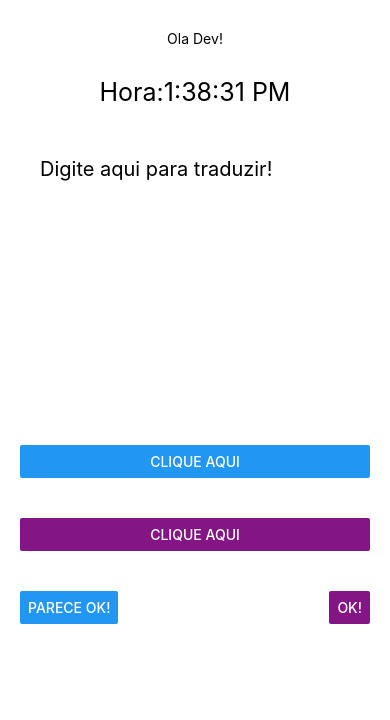
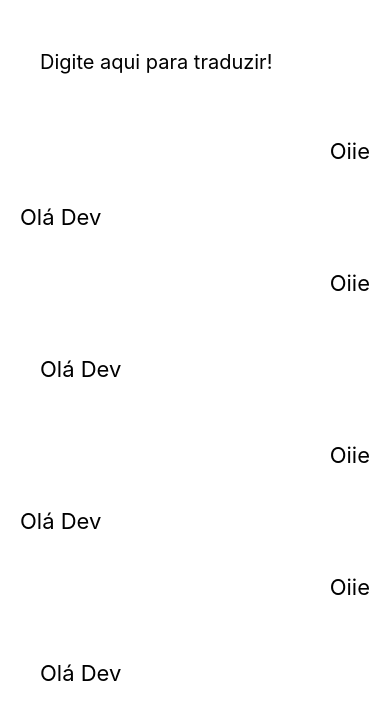
Before and after one commit to mateusamarall/ReactNative, a React Native app in the folder course/: screen / in a window 390 px wide. Shown: the top 720 px of the page. Built offline with nearby package versions, Linux system fonts and the light colour scheme.

Commit message:
Aula de ScrollView

```diff
--- a/course/App.js
+++ b/course/App.js
@@ -5,13 +5,12 @@ import Ola from './src/components/hello/index';
 import FlexApp from './src/components/flexbox/index';
 import TextChangeApp from './src/components/Text/index';
 import ButtonApp from './src/components/ButtonTouch/index';
+import ScrollViewApp from './src/components/ScrollView/index';
 export default function App() {
 	return (
 		<View style={styles.container}>
-			<Ola name=' Dev' />
-			<Clock />
 			<TextChangeApp />
-			<ButtonApp />
+			<ScrollViewApp />
 		</View>
 	);
 }
--- a/course/package.json
+++ b/course/package.json
@@ -15,8 +15,8 @@
     "react-native-web": "~0.11.7"
   },
   "devDependencies": {
-    "babel-preset-expo": "~8.0.0",
-    "@babel/core": "^7.0.0"
+    "@babel/core": "^7.0.0",
+    "babel-preset-expo": "~8.0.0"
   },
   "private": true
 }
--- /dev/null
+++ b/course/src/components/ScrollView/index.js
@@ -0,0 +1,87 @@
+import React, { Component } from 'react';
+
+import { Text, View, ScrollView } from 'react-native';
+
+export default class ScrollViewApp extends Component {
+	render() {
+		return (
+			<ScrollView>
+				<View
+					style={{
+						margin: 20,
+						flexDirection: 'row',
+						justifyContent: 'flex-end'
+					}}
+				>
+					<Text style={{ fontSize: 22 }}>Oiie</Text>
+				</View>
+				<View
+					style={{
+						margin: 20,
+						flexDirection: 'row',
+						justifyContent: 'flex-start'
+					}}
+				>
+					<Text style={{ fontSize: 22 }}>Olá Dev</Text>
+				</View>
+
+				<View
+					style={{
+						margin: 20,
+						flexDirection: 'row',
+						justifyContent: 'flex-end'
+					}}
+				>
+					<Text style={{ fontSize: 22 }}>Oiie</Text>
+				</View>
+				<View
+					style={{
+						margin: 40,
+						flexDirection: 'row',
+						justifyContent: 'flex-start'
+					}}
+				>
+					<Text style={{ fontSize: 22 }}>Olá Dev</Text>
+				</View>
+
+				<View
+					style={{
+						margin: 20,
+						flexDirection: 'row',
+						justifyContent: 'flex-end'
+					}}
+				>
+					<Text style={{ fontSize: 22 }}>Oiie</Text>
+				</View>
+				<View
+					style={{
+						margin: 20,
+						flexDirection: 'row',
+						justifyContent: 'flex-start'
+					}}
+				>
+					<Text style={{ fontSize: 22 }}>Olá Dev</Text>
+				</View>
+
+				<View
+					style={{
+						margin: 20,
+						flexDirection: 'row',
+						justifyContent: 'flex-end'
+					}}
+				>
+					<Text style={{ fontSize: 22 }}>Oiie</Text>
+				</View>
+				<View
+					style={{
+						margin: 40,
+						flexDirection: 'row',
+						justifyContent: 'flex-start'
+					}}
+				>
+					<Text style={{ fontSize: 22 }}>Olá Dev</Text>
+				</View>
+			</ScrollView>
+		);
+	}
+}
```
Also changed, not shown: 1 other file (tests, documents, lock files or other folders).
